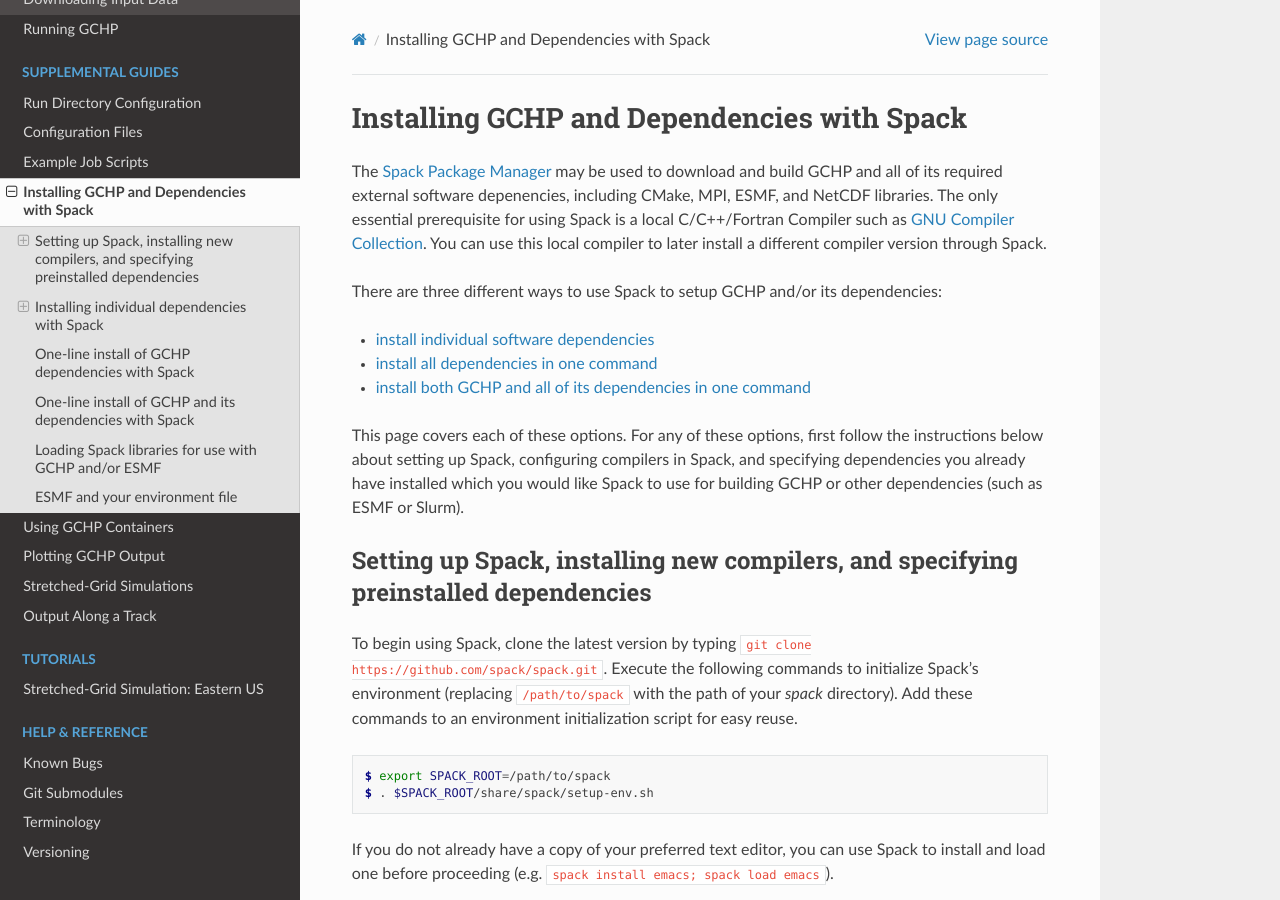
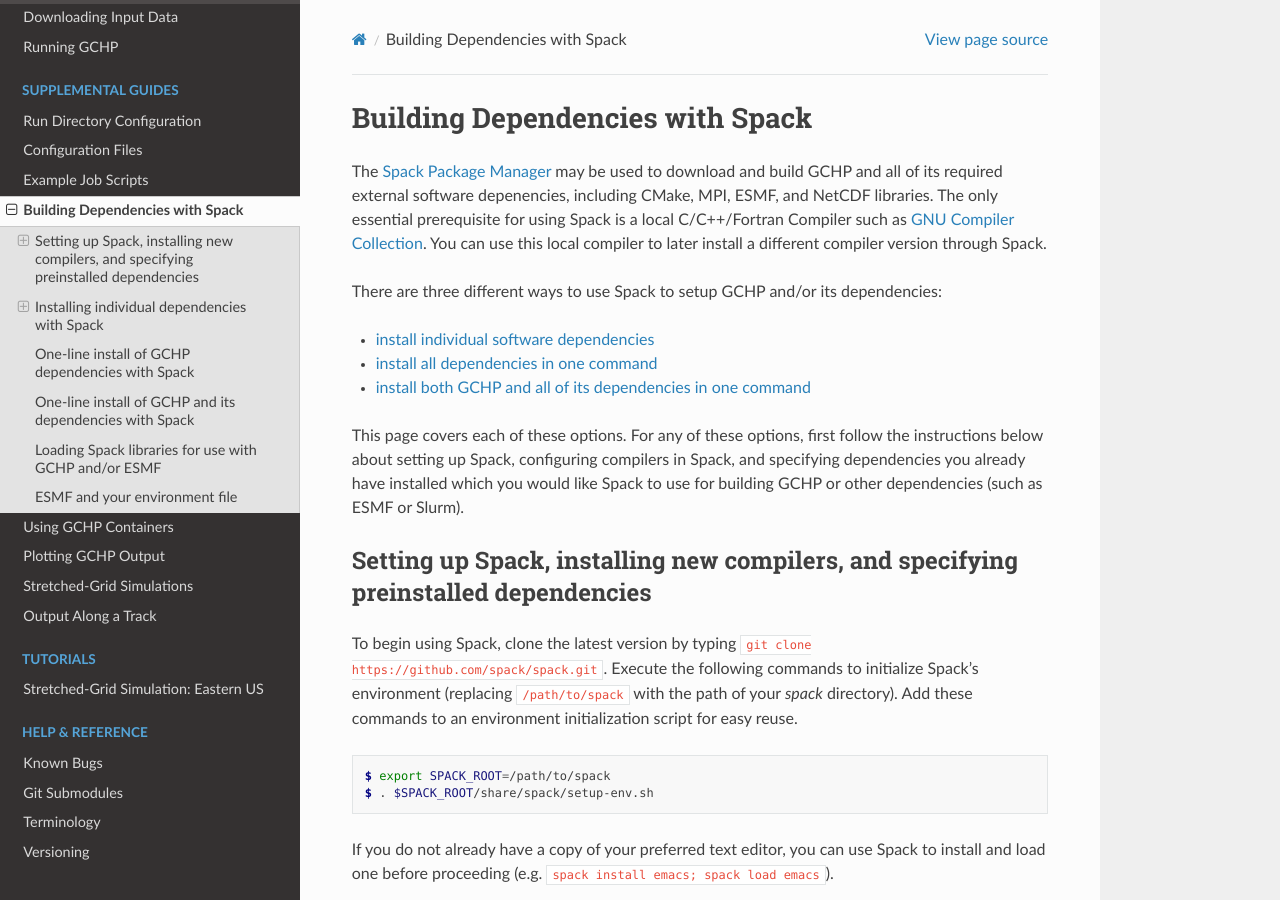
Before and after one commit to geoschem/GCHP, a Sphinx documentation site: the page built from docs/source/supplement/spack.rst, in a window 1280 px wide and 900 px high. Built offline with Sphinx 7.4.7 and the Read the Docs theme 2.0.0, drawn with Linux system fonts in a browser that asks for light colours; pages that are not in the unit, such as notebooks, are missing from menus.

Commit message:
renamed spack instructions to fit on one line

```diff
--- a/docs/source/supplement/spack.rst
+++ b/docs/source/supplement/spack.rst
@@ -1,9 +1,8 @@
 
 .. _installing_with_spack:
 
-Installing GCHP and Dependencies with Spack
-===========================================
-
+Building Dependencies with Spack
+================================
 
 The `Spack Package Manager <https://spack.io/>`__ may be used to download and build GCHP and all of its required external software depenencies, including
 CMake, MPI, ESMF, and NetCDF libraries. The only essential prerequisite for using Spack is a local C/C++/Fortran Compiler such as `GNU Compiler Collection <https://gcc.gnu.org/>`__.
```
